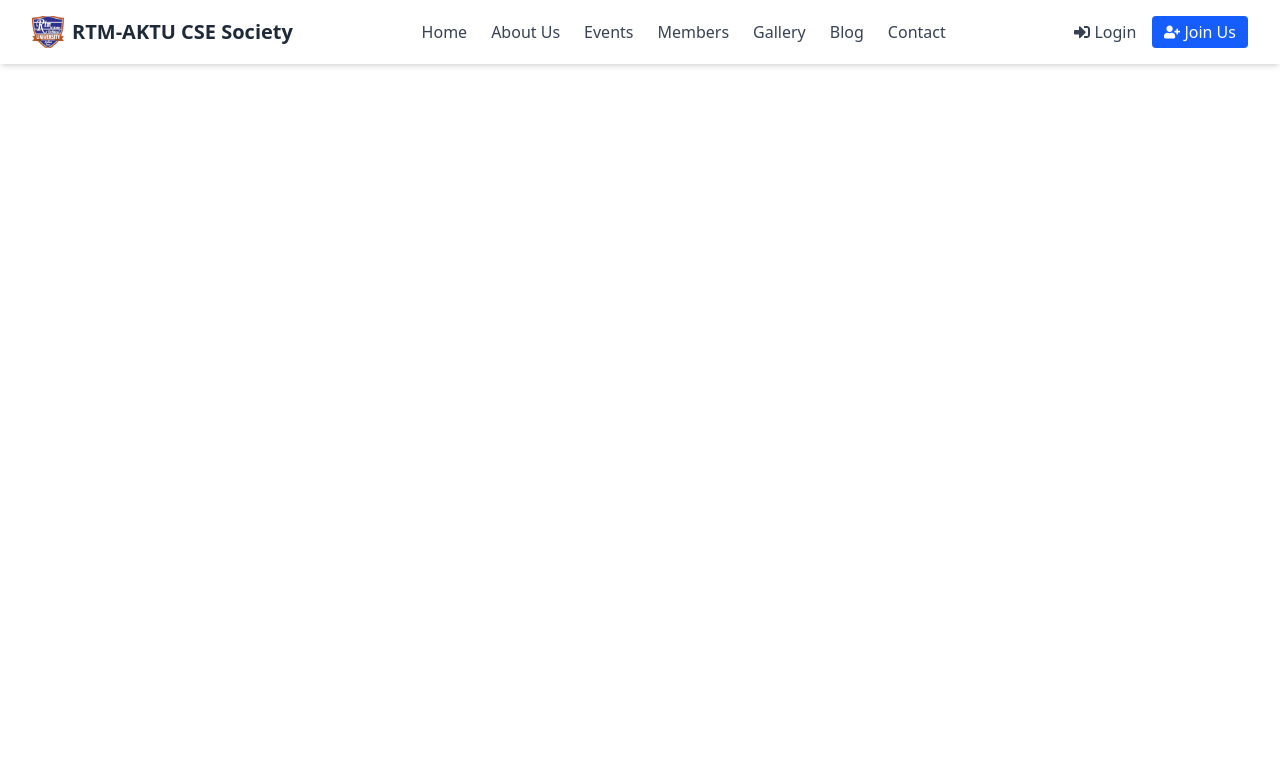
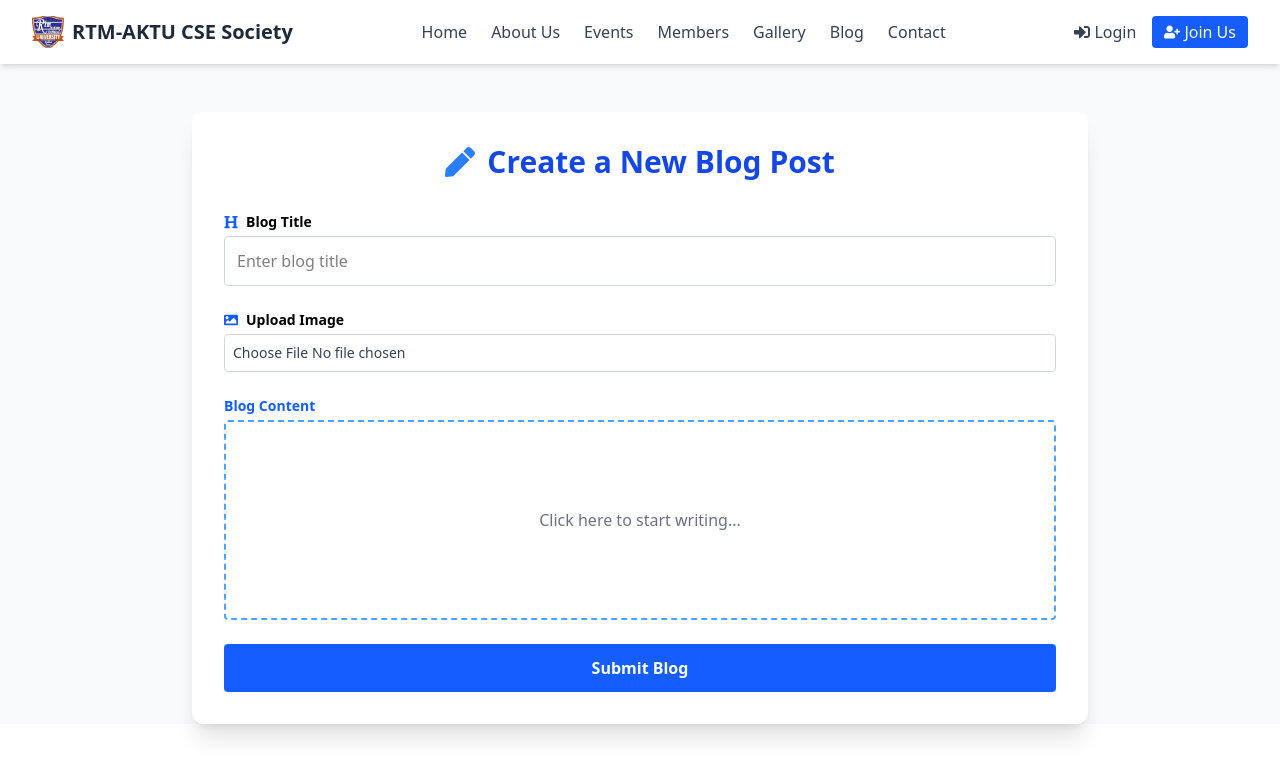
Before and after one commit to Sharifhuyen/RTM-AKTU-CSC-Society, a React (Vite) app: page /createBlog in a window 1280 px wide. Shown: the top 778 px of the page. Built offline with nearby package versions, Linux system fonts and the light colour scheme.

Commit message:
Create blog compnenet added

```diff
--- a/package.json
+++ b/package.json
@@ -12,6 +12,7 @@
   "dependencies": {
     "@headlessui/react": "^2.2.2",
     "@tailwindcss/vite": "^4.1.5",
+    "@tinymce/tinymce-react": "^6.1.0",
     "date-fns": "^4.1.0",
     "framer-motion": "^12.10.5",
     "react": "^19.1.0",
--- a/src/App.jsx
+++ b/src/App.jsx
@@ -11,6 +11,7 @@ import AboutUs from './componenets/pages/About';
 import AllMembers from './componenets/pages/AllMembers';
 import ImageGallery from './componenets/pages/ImageGallary';
 import ContactUs from './componenets/pages/ContactUs';
+import CreateBlog from './componenets/pages/CreateBlog';
 
 function App() {
   return (
@@ -33,6 +34,7 @@ function App() {
           <Route path="/members" element={<AllMembers />} />
           <Route path="/gallery" element={<ImageGallery />} />
           <Route path="/contact" element={<ContactUs />} />
+          <Route path="/createBlog" element={<CreateBlog />} />
         </Routes>
       </div>
     </Router>
--- /dev/null
+++ b/src/componenets/pages/CreateBlog.jsx
@@ -0,0 +1,194 @@
+import React, { useState } from "react";
+import { Editor } from "@tinymce/tinymce-react";
+import { FaHeading, FaImage, FaPen, FaCheckCircle, FaTimesCircle } from "react-icons/fa";
+
+const FloatingAlert = ({ type, message }) => {
+    if (!message) return null;
+
+    const base = "fixed top-4 right-4 z-50 flex items-center p-4 rounded shadow-md text-white";
+    const color = type === "success" ? "bg-green-600" : "bg-red-600";
+
+    return (
+        <div className={`${base} ${color}`}>
+            {type === "success" ? (
+                <FaCheckCircle className="mr-2 text-xl" />
+            ) : (
+                <FaTimesCircle className="mr-2 text-xl" />
+            )}
+            <span>{message}</span>
+        </div>
+    );
+};
+
+const WarningModal = ({ onContinue, onCancel }) => (
+    <div className="fixed inset-0 z-50 bg-black bg-opacity-40 flex items-center justify-center">
+        <div className="bg-white rounded-xl shadow-xl p-6 max-w-md w-full">
+            <h2 className="text-xl font-semibold text-gray-800 mb-4">Important Formatting Notice</h2>
+            <p className="text-gray-700 mb-4">
+                To ensure your blog displays correctly, please only paste content from{" "}
+                <strong>Microsoft Word</strong> or <strong>Google Docs</strong>. Avoid pasting directly
+                from <strong>websites</strong> or <strong>AI tools</strong> as it may result in broken
+                formatting or layout issues.
+            </p>
+            <div className="flex justify-end gap-3">
+                <button
+                    onClick={onCancel}
+                    className="px-4 py-2 bg-gray-300 text-gray-800 rounded hover:bg-gray-400"
+                >
+                    Cancel
+                </button>
+                <button
+                    onClick={onContinue}
+                    className="px-4 py-2 bg-blue-600 text-white rounded hover:bg-blue-700"
+                >
+                    Continue
+                </button>
+            </div>
+        </div>
+    </div>
+);
+
+const CreateBlog = () => {
+    const [title, setTitle] = useState("");
+    const [image, setImage] = useState(null);
+    const [content, setContent] = useState("");
+    const [alert, setAlert] = useState({ type: "", message: "" });
+    const [showEditor, setShowEditor] = useState(false);
+    const [showModal, setShowModal] = useState(false);
+    const [hasConfirmed, setHasConfirmed] = useState(false);
+
+    const handleImageUpload = (e) => setImage(e.target.files[0]);
+
+    const showAlert = (type, message) => {
+        setAlert({ type, message });
+        setTimeout(() => setAlert({ type: "", message: "" }), 3000);
+    };
+
+    const handleSubmit = async (e) => {
+        e.preventDefault();
+
+        const parser = new DOMParser();
+        const doc = parser.parseFromString(content, "text/html");
+        const textOnly = doc.body.textContent || "";
+        const wordCount = textOnly.trim().split(/\s+/).filter(Boolean).length;
+
+        if (!title.trim() || !image || textOnly.trim().length === 0) {
+            showAlert("error", "Title, image, and meaningful content are required.");
+            return;
+        }
+
+        if (wordCount < 300) {
+            showAlert("error", "Content must be at least 300 words.");
+            return;
+        }
+
+        try {
+            showAlert("success", "Blog submitted successfully!");
+            setTitle("");
+            setImage(null);
+            setContent("");
+        } catch (err) {
+            showAlert("error", err.message || "Submission failed.");
+        }
+    };
+
+    const handleEditorClick = () => {
+        if (!hasConfirmed) {
+            setShowModal(true);
+        } else {
+            setShowEditor(true);
+        }
+    };
+
+    const handleModalContinue = () => {
+        setHasConfirmed(true);
+        setShowEditor(true);
+        setShowModal(false);
+    };
+
+    const handleModalCancel = () => {
+        setShowModal(false);
+        setShowEditor(false);
+    };
+
+    return (
+        <>
+            <FloatingAlert type={alert.type} message={alert.message} />
+            {showModal && <WarningModal onContinue={handleModalContinue} onCancel={handleModalCancel} />}
+
+            <div className="max-w-4xl mx-auto mt-12 mb-8 bg-white shadow-xl rounded-xl p-8">
+                <h2 className="text-3xl font-bold text-center text-blue-700 mb-8 flex items-center justify-center gap-3">
+                    <FaPen className="text-blue-500" />
+                    Create a New Blog Post
+                </h2>
+
+                <form onSubmit={handleSubmit} className="space-y-6">
+                    <div>
+                        <label className="block text-sm font-semibold mb-1 flex items-center gap-2">
+                            <FaHeading className="text-blue-600" />
+                            Blog Title
+                        </label>
+                        <input
+                            type="text"
+                            value={title}
+                            onChange={(e) => setTitle(e.target.value)}
+                            className="w-full border border-gray-300 p-3 rounded focus:outline-none focus:ring-2 focus:ring-blue-500"
+                            placeholder="Enter blog title"
+                        />
+                    </div>
+
+                    <div>
+                        <label className="block text-sm font-semibold mb-1 flex items-center gap-2">
+                            <FaImage className="text-blue-600" />
+                            Upload Image
+                        </label>
+                        <input
+                            type="file"
+                            accept="image/*"
+                            onChange={handleImageUpload}
+                            className="block w-full text-sm text-gray-700 border border-gray-300 rounded p-2 cursor-pointer"
+                        />
+                    </div>
+
+                    <div>
+                        <label className="block text-sm font-semibold mb-1 text-blue-600">
+                            Blog Content
+                        </label>
+
+                        <div onClick={handleEditorClick}>
+                            {showEditor ? (
+                                <Editor
+                                    apiKey="1lae18f58y1u574pz4i3r1m8g2kh11i17axcqr24l1ftr31q"
+                                    value={content}
+                                    onEditorChange={(newContent) => setContent(newContent)}
+                                    init={{
+                                        height: 400,
+                                        menubar: false,
+                                        plugins: ["lists", "paste"],
+                                        toolbar: "undo redo | bold italic underline | bullist numlist | removeformat",
+                                        paste_as_text: false,
+                                        content_style:
+                                            "body { font-family: Arial, sans-serif; font-size: 14px; line-height: 1.6; }",
+                                    }}
+                                />
+                            ) : (
+                                <div className="w-full h-[200px] border-2 border-dashed border-blue-400 rounded flex items-center justify-center text-gray-500 cursor-pointer">
+                                    Click here to start writing...
+                                </div>
+                            )}
+                        </div>
+                    </div>
+
+                    <button
+                        type="submit"
+                        className="w-full bg-blue-600 text-white py-3 rounded hover:bg-blue-700 transition font-semibold"
+                    >
+                        Submit Blog
+                    </button>
+                </form>
+            </div>
+        </>
+    );
+};
+
+export default CreateBlog;
```
Also changed, not shown: 1 other file (tests, documents, lock files or other folders).
